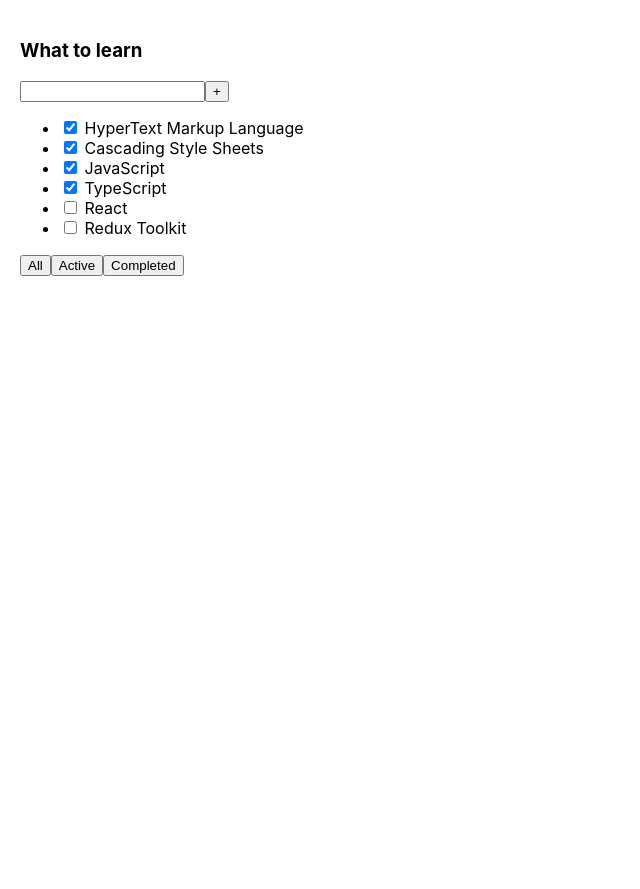
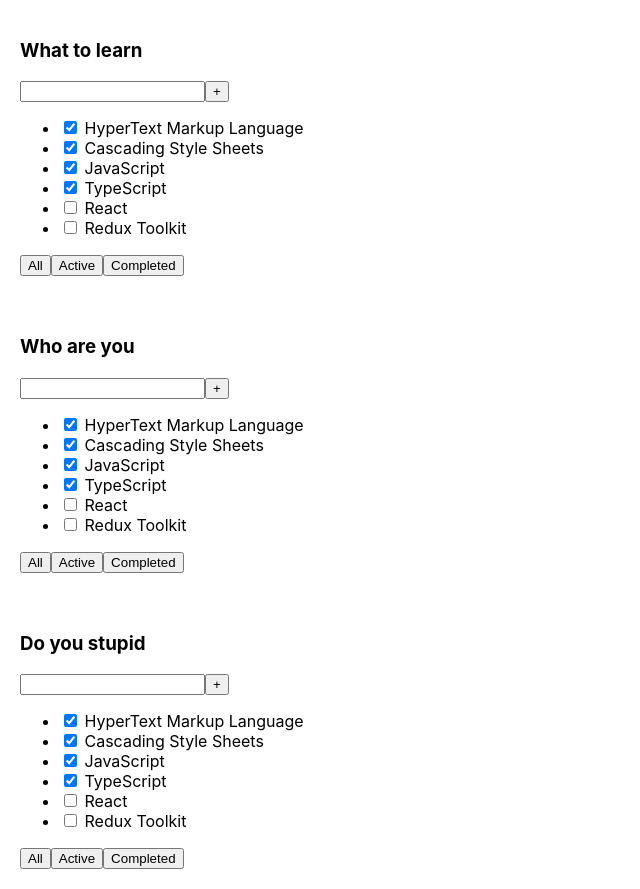
Before and after one commit to Mulwor/ToDoList, a React (Create React App) app: page / in a window 1280 px wide. Shown: the whole page, without its empty margins (0-640 px from the left). Before the commit the page ends 800 px from the top, so only its background shows below. Built offline with nearby package versions, Linux system fonts and the light colour scheme.

Commit message:
send props in Todolist

```diff
--- a/src/App.tsx
+++ b/src/App.tsx
@@ -5,7 +5,9 @@
 function App() {
     return (
         <>
-            <TodoList />
+            <TodoList title = "What to learn"/>
+            <TodoList title = "Who are you"/>
+            <TodoList title = "Do you stupid"/>
         </>
     );
 }
--- a/src/components/TodoList.tsx
+++ b/src/components/TodoList.tsx
@@ -1,10 +1,14 @@
 import React from "react";
 
-function TodoList() {
+type PropsType = {
+    title: string
+}
+
+function TodoList(props: PropsType) {
     return (
         <div className="App">
             <div>
-                <h3>What to learn</h3>
+                <h3>{props.title}</h3>
                 <div>
                     <input/>
                     <button>+</button>
```
